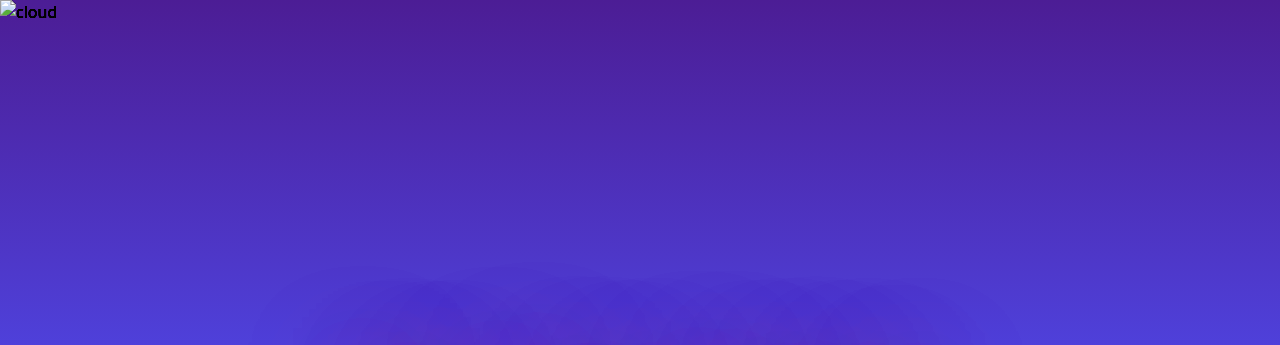
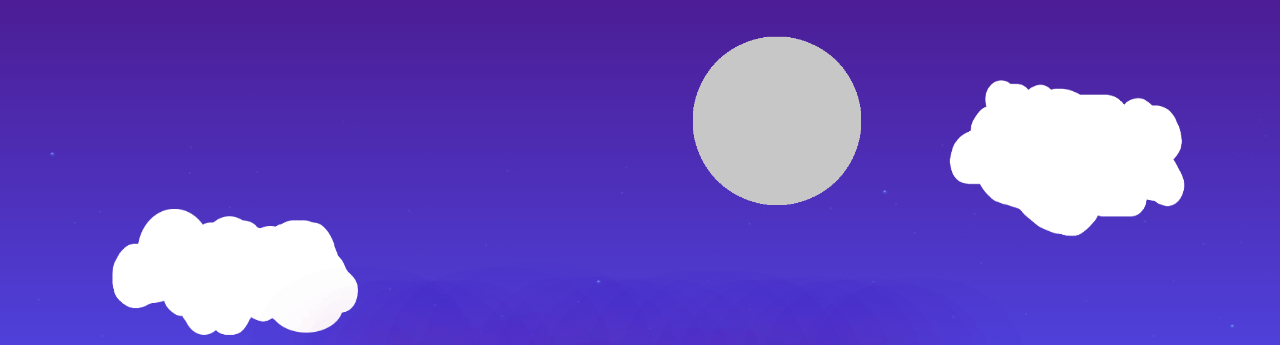
Before and after one commit to MUMEi-28/Rocket-Exploration, a plain HTML site: page build/index.html in a window 1280 px wide. Shown: the top 345 px of the page. Drawn offline with Linux system fonts and the light colour scheme.

Commit message:
imageesss why not work

```diff
--- a/build/index.html
+++ b/build/index.html
@@ -26,17 +26,17 @@
             class="min-h-screen bg-gradient-to-t from-pink-400 via-indigo-600 to-violet-900 relative overflow-hidden transitionSection flex flex-col justify-center items-center">
 
             <img id="Stars" class="absolute w-full h-full  top-0 left-0 pointer-events-none"
-                src="Images/Home/002-000.png" alt="cloud">
+                src="/Images/Home/002-000.png" alt="cloud">
 
             <img id="CloudsFloating" class="absolute w-full h-full top-0 right-0 pointer-events-none"
-                src="Images/Home/002-001.png" alt="cloud">
+                src="/Images/Home/002-001.png" alt="cloud">
 
             <img id="Moon" class="absolute w-full h-full object-contain  top-0 right-0 pointer-events-none"
-                src="Images/Home/002-005.png" alt="cloud">
+                src="/Images/Home/002-005.png" alt="cloud">
 
 
             <img id="InnerCloudMid" class="absolute w-full h-full bottom-0  top-0 left-0 pointer-events-none"
-                src="Images/Home/002-006.png" alt="cloud">
+                src="/Images/Home/002-006.png" alt="cloud">
 
             <div id="headline" class="text-center relative">
                 <h1 class="text-5xl text-white font-extrabold textShadow">Blast Off Into Adventure</h1>
@@ -44,13 +44,13 @@
             </div>
 
             <img id="InnerCloudLeft" class="absolute w-full h-full bottom-0  top-0 left-0 pointer-events-none"
-                src="Images/Home/002-003.png" alt="cloud">
+                src="/Images/Home/002-003.png" alt="cloud">
 
             <img id="InnerCloudRight" class="absolute w-full h-full top-0 left-0 pointer-events-none"
-                src="Images/Home/002-004.png" alt="cloud">
+                src="/Images/Home/002-004.png" alt="cloud">
 
             <img id="OuterCloud" class="absolute  w-full h-full top-0 left-0 pointer-events-none"
-                src="Images/Home/002-002.png" alt="cloud">
+                src="/Images/Home/002-002.png" alt="cloud">
 
         </section>
 
```
